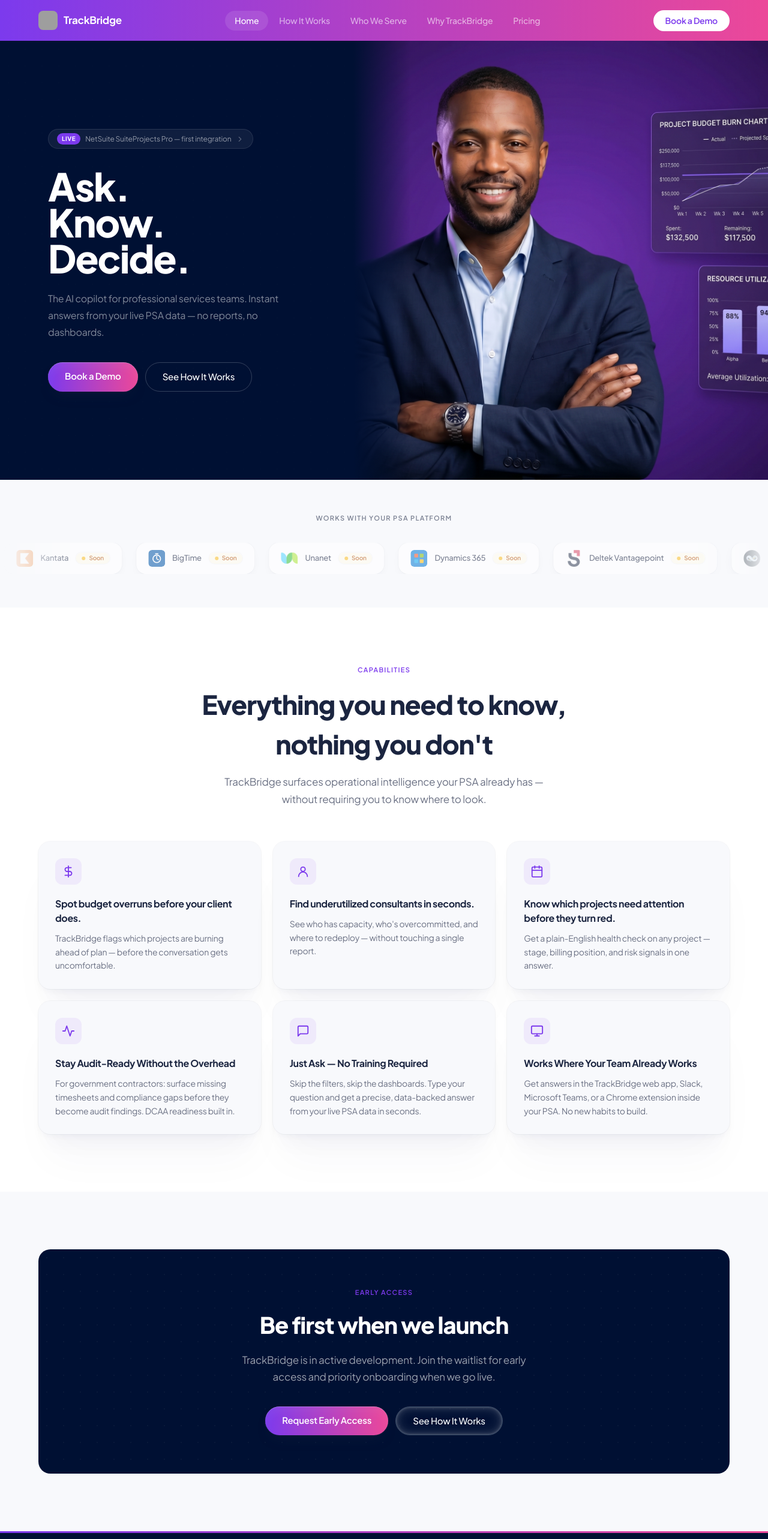
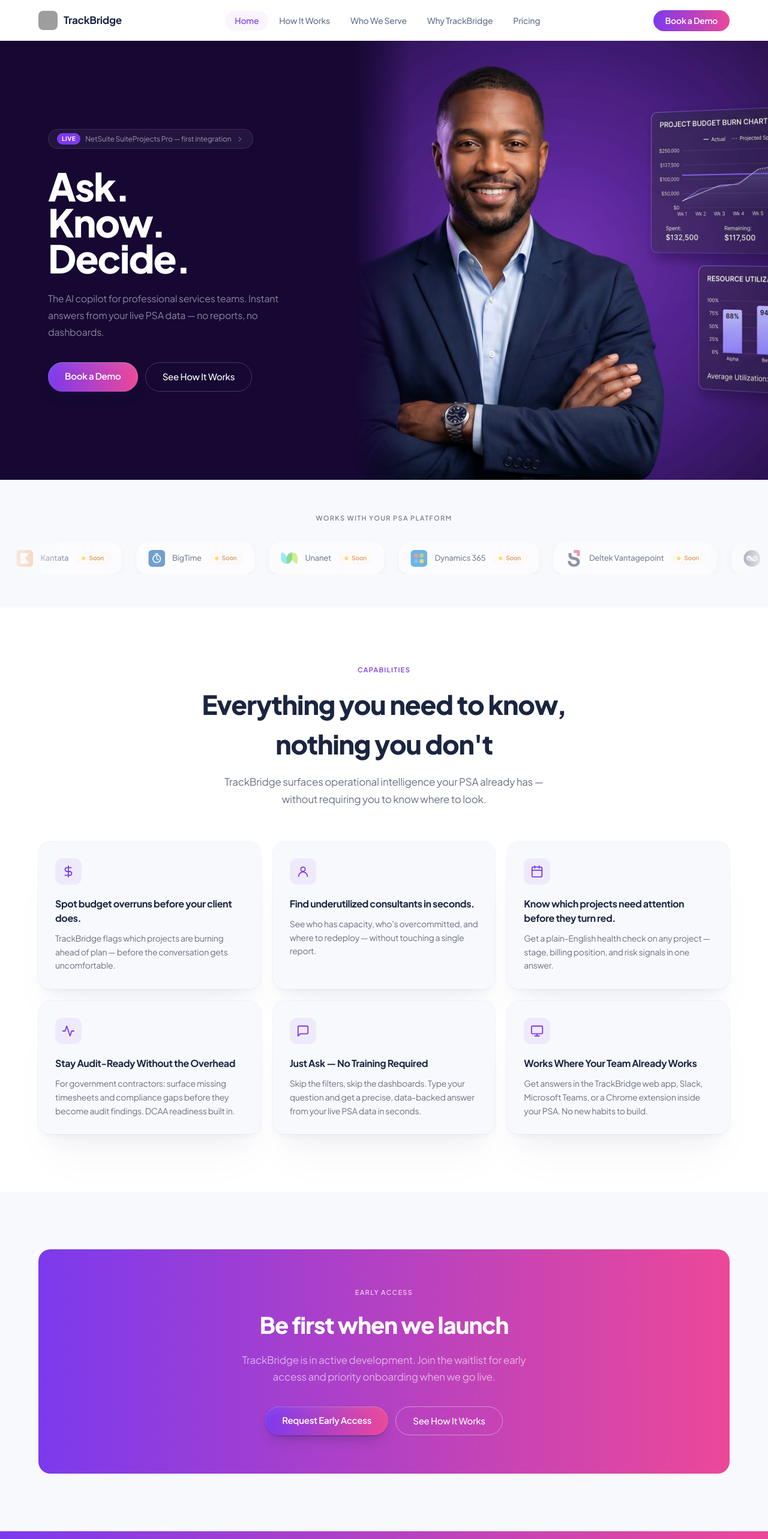
Before and after one commit to ichavops/trackbridge, a Next.js app: page / in a window 1280 px wide. Shown: the top 2566 px of the page at 60% size. Built offline with nearby package versions, Linux system fonts and the light colour scheme; grey boxes are pictures that could not be loaded.

Commit message:
Update styles for hero section, footer, and navigation to enhance visual consistency

```diff
--- a/src/app/page.tsx
+++ b/src/app/page.tsx
@@ -85,7 +85,7 @@ export default function HomePage() {
     <>
       {/* ── HERO ── */}
       {/* Mobile: stacked (content → image). Desktop: side-by-side panels */}
-      <section className="bg-cosmos overflow-hidden flex flex-col lg:flex-row lg:h-[calc(100vh-68px)]">
+      <section className="bg-[#160733] overflow-hidden flex flex-col lg:flex-row lg:h-[calc(100vh-68px)]">
 
         {/* LEFT — solid dark panel, content only */}
         <div className="relative flex-shrink-0 w-full lg:w-[46%] flex items-center px-10 lg:px-16 xl:px-20 py-16 lg:py-0">
@@ -129,9 +129,9 @@ export default function HomePage() {
         {/* RIGHT — image panel. Mobile: full-width block below content. Desktop: fills remaining height */}
         <div className="relative w-full h-[80vw] lg:flex-1 lg:h-auto lg:w-auto">
           {/* Fade seam — desktop only */}
-          <div className="absolute inset-y-0 left-0 w-24 z-10 bg-gradient-to-r from-cosmos to-transparent hidden lg:block" aria-hidden="true" />
+          <div className="absolute inset-y-0 left-0 w-24 z-10 bg-gradient-to-r from-[#160733] to-transparent hidden lg:block" aria-hidden="true" />
           {/* Fade top on mobile so it blends into the dark content panel above */}
-          <div className="absolute inset-x-0 top-0 h-16 z-10 bg-gradient-to-b from-cosmos to-transparent lg:hidden" aria-hidden="true" />
+          <div className="absolute inset-x-0 top-0 h-16 z-10 bg-gradient-to-b from-[#160733] to-transparent lg:hidden" aria-hidden="true" />
           <Image
             src="/images/hero_1.jpeg"
             alt="Professional services delivery leader"
@@ -207,10 +207,10 @@ export default function HomePage() {
 
       {/* ── CTA BANNER — cosmos dark with dot grid ── */}
       <div className="max-w-site mx-auto px-6 py-24">
-        <div className="relative bg-cosmos rounded-card px-12 py-16 text-center overflow-hidden">
-          <div className="absolute inset-0 hero-dots opacity-40" aria-hidden="true" />
+        <div className="relative bg-brand-gradient rounded-card px-12 py-16 text-center overflow-hidden">
+          <div className="absolute inset-0 hero-dots opacity-10" aria-hidden="true" />
           <div className="relative z-10">
-            <span className="text-[11px] font-semibold uppercase tracking-[0.12em] text-brand mb-4 block">Early Access</span>
+            <span className="text-[11px] font-semibold uppercase tracking-[0.12em] text-white/70 mb-4 block">Early Access</span>
             <h2 className="text-[clamp(26px,4vw,38px)] font-extrabold text-white mb-4 tracking-heading">
               Be first when we launch
             </h2>
@@ -226,7 +226,7 @@ export default function HomePage() {
               </Link>
               <Link
                 href="/how"
-                className="px-7 py-3 rounded-full text-white text-[15px] font-medium tracking-ui border border-ice/25 shadow-ghost-dark hover:bg-white/5 transition-colors"
+                className="px-7 py-3 rounded-full text-white text-[15px] font-medium tracking-ui border border-white/40 hover:bg-white/10 transition-colors"
               >
                 See How It Works
               </Link>
--- a/src/components/layout/Footer.tsx
+++ b/src/components/layout/Footer.tsx
@@ -9,9 +9,8 @@ function LogoIcon() {
 
 export default function Footer() {
   return (
-    <footer className="bg-cosmos pb-10">
-      {/* Gradient top accent bar */}
-      <div className="h-[3px] bg-brand-gradient" />
+    <footer className="bg-brand-gradient pb-10">
+      <div className="h-[1px] bg-white/10" />
 
       <div className="max-w-site mx-auto px-6 pt-16">
         <div className="grid grid-cols-1 sm:grid-cols-2 lg:grid-cols-4 gap-12 mb-14">
@@ -20,7 +19,7 @@ export default function Footer() {
           <div>
             <Link href="/" className="flex items-center gap-2.5 font-bold text-[17px] text-white tracking-ui w-fit mb-4">
               <LogoIcon />
-              <span className="text-brand-gradient">TrackBridge</span>
+              <span>TrackBridge</span>
             </Link>
             <p className="text-sm text-white/50 leading-7 max-w-[260px]">
               An AI intelligence layer for professional services firms. Instant answers from your live PSA data.
@@ -29,7 +28,7 @@ export default function Footer() {
 
           {/* Product */}
           <div>
-            <h5 className="text-[11px] font-semibold uppercase tracking-[0.1em] text-brand-gradient mb-4">Product</h5>
+            <h5 className="text-[11px] font-semibold uppercase tracking-[0.1em] text-white/90 mb-4">Product</h5>
             <nav aria-label="Product links">
               <Link href="/how" className="block text-sm text-white/50 hover:text-white mb-2.5 transition-colors">How It Works</Link>
               <Link href="/why" className="block text-sm text-white/50 hover:text-white mb-2.5 transition-colors">Why TrackBridge</Link>
@@ -39,7 +38,7 @@ export default function Footer() {
 
           {/* Company */}
           <div>
-            <h5 className="text-[11px] font-semibold uppercase tracking-[0.1em] text-brand-gradient mb-4">Company</h5>
+            <h5 className="text-[11px] font-semibold uppercase tracking-[0.1em] text-white/90 mb-4">Company</h5>
             <nav aria-label="Company links">
               <Link href="/who" className="block text-sm text-white/50 hover:text-white mb-2.5 transition-colors">Who We Serve</Link>
               <Link href="/contact" className="block text-sm text-white/50 hover:text-white mb-2.5 transition-colors">Contact</Link>
@@ -48,7 +47,7 @@ export default function Footer() {
 
           {/* Legal */}
           <div>
-            <h5 className="text-[11px] font-semibold uppercase tracking-[0.1em] text-brand-gradient mb-4">Legal</h5>
+            <h5 className="text-[11px] font-semibold uppercase tracking-[0.1em] text-white/90 mb-4">Legal</h5>
             <nav aria-label="Legal links">
               <Link href="/privacy" className="block text-sm text-white/50 hover:text-white mb-2.5 transition-colors">Privacy Policy</Link>
               <Link href="/terms" className="block text-sm text-white/50 hover:text-white mb-2.5 transition-colors">Terms of Service</Link>
@@ -57,7 +56,7 @@ export default function Footer() {
         </div>
 
         {/* Bottom bar */}
-        <div className="pt-8 border-t border-white/8 flex flex-col sm:flex-row items-start sm:items-center justify-between gap-4">
+        <div className="pt-8 border-t border-white/20 flex flex-col sm:flex-row items-start sm:items-center justify-between gap-4">
           <p className="text-xs text-white/30">© 2026 TrackBridge LLC · Richmond, Texas</p>
           <div className="flex items-center gap-4">
             <Link href="/privacy" className="text-xs text-white/30 hover:text-white/60 transition-colors">Privacy</Link>
--- a/src/components/layout/Nav.tsx
+++ b/src/components/layout/Nav.tsx
@@ -26,7 +26,7 @@ export default function Nav() {
   return (
     <>
       <nav
-        className="fixed top-0 inset-x-0 z-50 h-[68px] bg-brand-gradient flex items-center"
+        className="fixed top-0 inset-x-0 z-50 h-[68px] bg-white shadow-[0_1px_0_rgba(0,0,0,0.07)] flex items-center"
         aria-label="Main navigation"
       >
         <div className="max-w-site mx-auto px-6 w-full flex items-center justify-between">
@@ -34,7 +34,7 @@ export default function Nav() {
           {/* Logo */}
           <Link
             href="/"
-            className="flex items-center gap-2.5 font-bold text-[17px] text-white tracking-ui"
+            className="flex items-center gap-2.5 font-bold text-[17px] text-navy tracking-ui"
           >
             <LogoIcon />
             TrackBridge
@@ -48,8 +48,8 @@ export default function Nav() {
                 href={href}
                 className={`px-4 py-1.5 rounded-full text-[14px] font-medium tracking-ui transition-colors ${
                   pathname === href
-                    ? 'text-white bg-white/10'
-                    : 'text-white/60 hover:text-white hover:bg-white/8'
+                    ? 'text-[#7C3AED] bg-purple-50'
+                    : 'text-slate-500 hover:text-navy hover:bg-gray-100'
                 }`}
               >
                 {label}
@@ -61,7 +61,7 @@ export default function Nav() {
           <div className="hidden md:flex items-center">
             <Link
               href="/contact"
-              className="px-5 py-[7px] rounded-full bg-white text-[#7C3AED] text-[14px] font-semibold tracking-ui hover:bg-white/90 transition-colors"
+              className="px-5 py-[7px] rounded-full bg-brand-gradient text-white text-[14px] font-semibold tracking-ui hover:opacity-90 transition-opacity"
             >
               Book a Demo
             </Link>
@@ -70,7 +70,7 @@ export default function Nav() {
           {/* Mobile toggle */}
           <button
             type="button"
-            className="md:hidden p-1 text-white"
+            className="md:hidden p-1 text-navy"
             onClick={() => setOpen((v) => !v)}
             aria-label={open ? 'Close menu' : 'Open menu'}
             aria-expanded={open ? true : false}
@@ -102,13 +102,13 @@ export default function Nav() {
       {open && (
         <div
           id="mobile-menu"
-          className="fixed top-[68px] inset-x-0 z-40 bg-brand-gradient border-b border-white/10 px-6 py-5 md:hidden"
+          className="fixed top-[68px] inset-x-0 z-40 bg-white border-b border-gray-200 px-6 py-5 md:hidden"
         >
           {navLinks.map(({ href, label }) => (
             <Link
               key={href}
               href={href}
-              className="block py-3 border-b border-white/8 text-white/70 font-medium text-sm tracking-ui last:border-0"
+              className="block py-3 border-b border-gray-100 text-slate-500 font-medium text-sm tracking-ui last:border-0"
               onClick={() => setOpen(false)}
             >
               {label}
@@ -117,7 +117,7 @@ export default function Nav() {
           <div className="mt-5">
             <Link
               href="/contact"
-              className="block py-3 rounded-full text-center bg-white text-[#7C3AED] text-sm font-semibold hover:bg-white/90 transition-colors"
+              className="block py-3 rounded-full text-center bg-brand-gradient text-white text-sm font-semibold hover:opacity-90 transition-opacity"
               onClick={() => setOpen(false)}
             >
               Book a Demo
```
